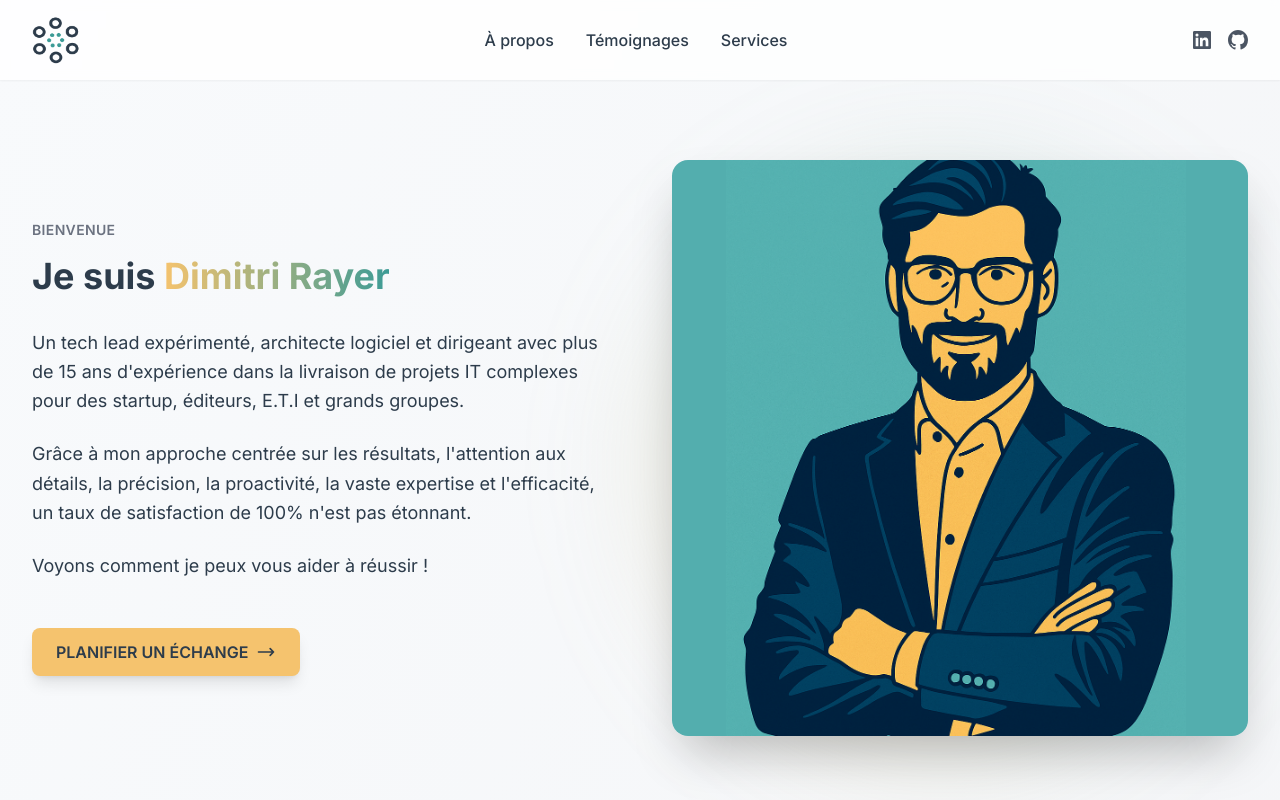
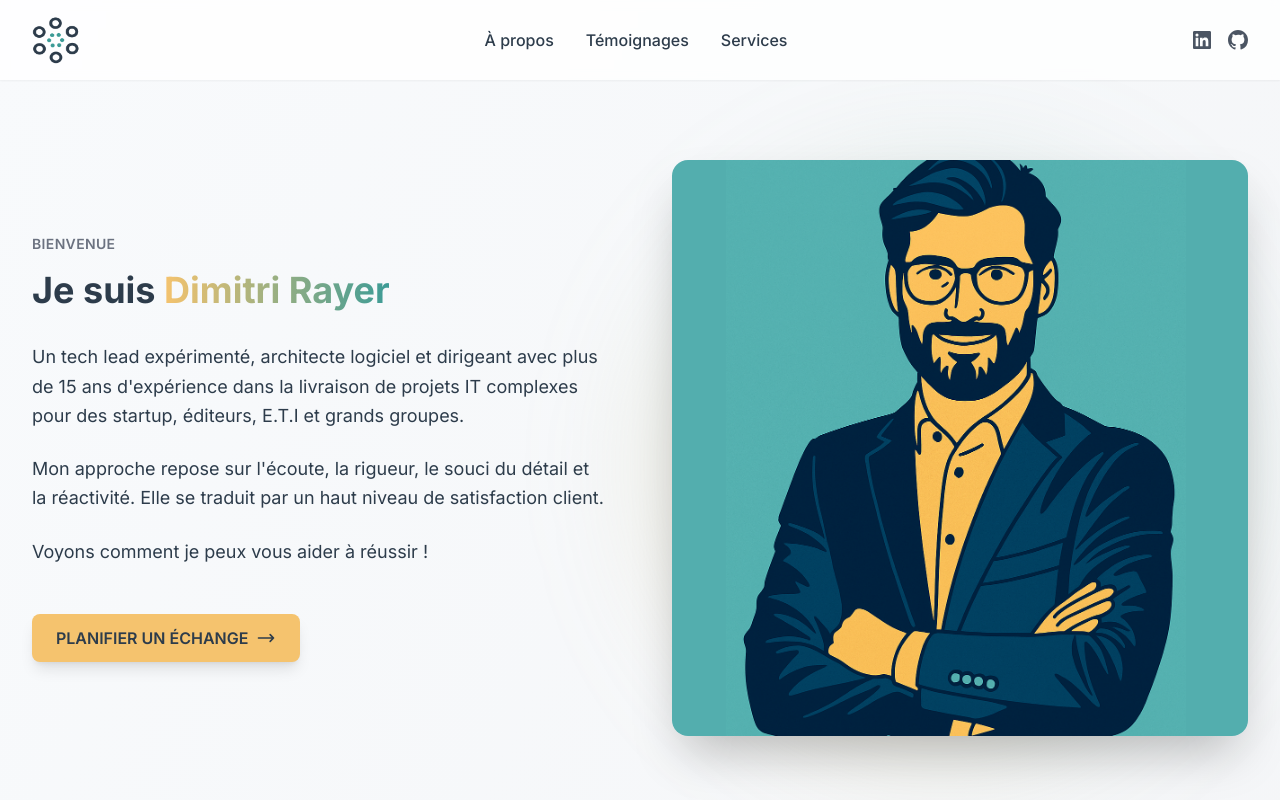
Before and after one commit to deka/deka.github.io, a Next.js app: page / in a window 1280 px wide. Shown: the top 800 px of the page. Built offline with nearby package versions, Linux system fonts and the light colour scheme.

Commit message:
Révision du texte dans le composant ProfileSection pour améliorer la clarté et l'impact du message sur l'approche centrée sur le client.

```diff
--- a/app/components/ProfileSection.tsx
+++ b/app/components/ProfileSection.tsx
@@ -26,9 +26,7 @@ export default function ProfileSection() {
               </p>
 
               <p className="text-lg text-primary-blue leading-relaxed">
-                Grâce à mon approche centrée sur les résultats, l'attention aux détails, la précision, la proactivité, la vaste expertise et l'efficacité, un taux de satisfaction de 100% n'est pas étonnant.
-              </p>
-
+                Mon approche repose sur l'écoute, la rigueur, le souci du détail et la réactivité. Elle se traduit par un haut niveau de satisfaction client. </p>
               <p className="text-lg text-primary-blue leading-relaxed">
                 Voyons comment je peux vous aider à réussir !
               </p>
```
